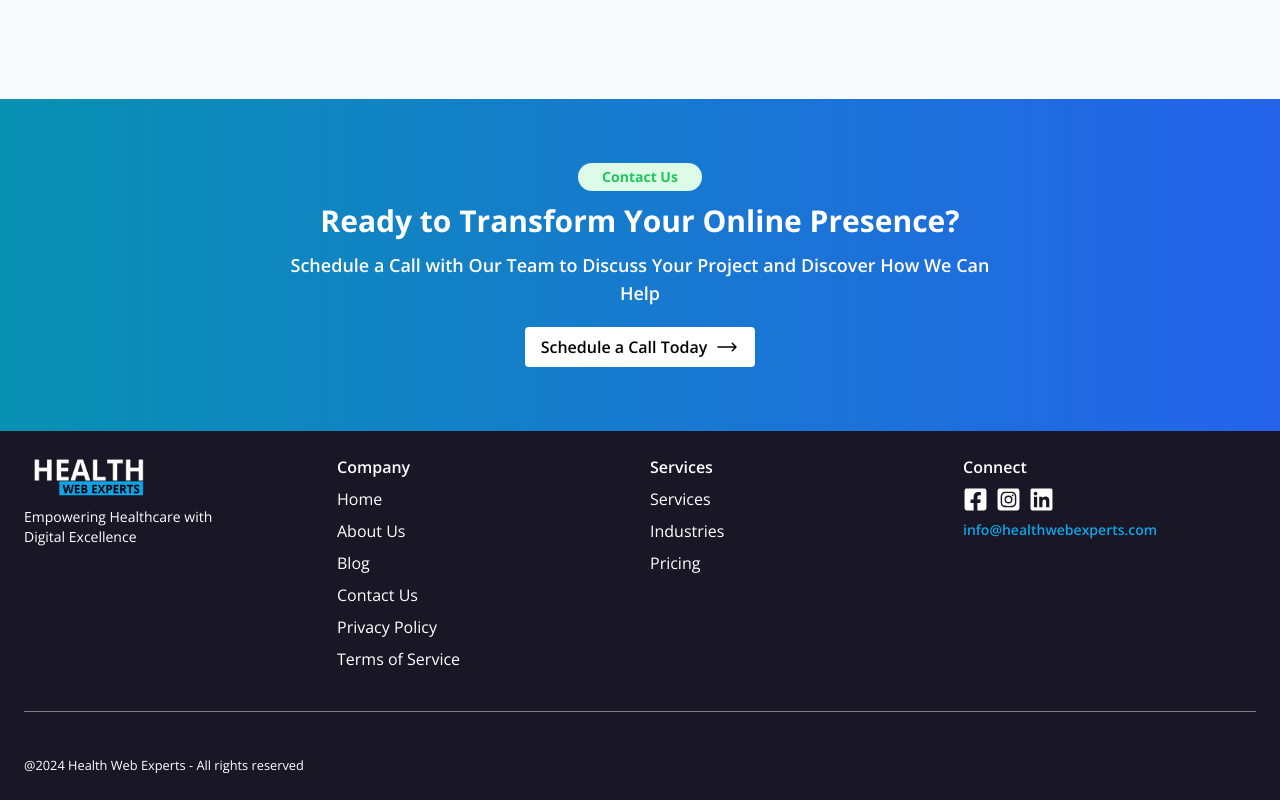
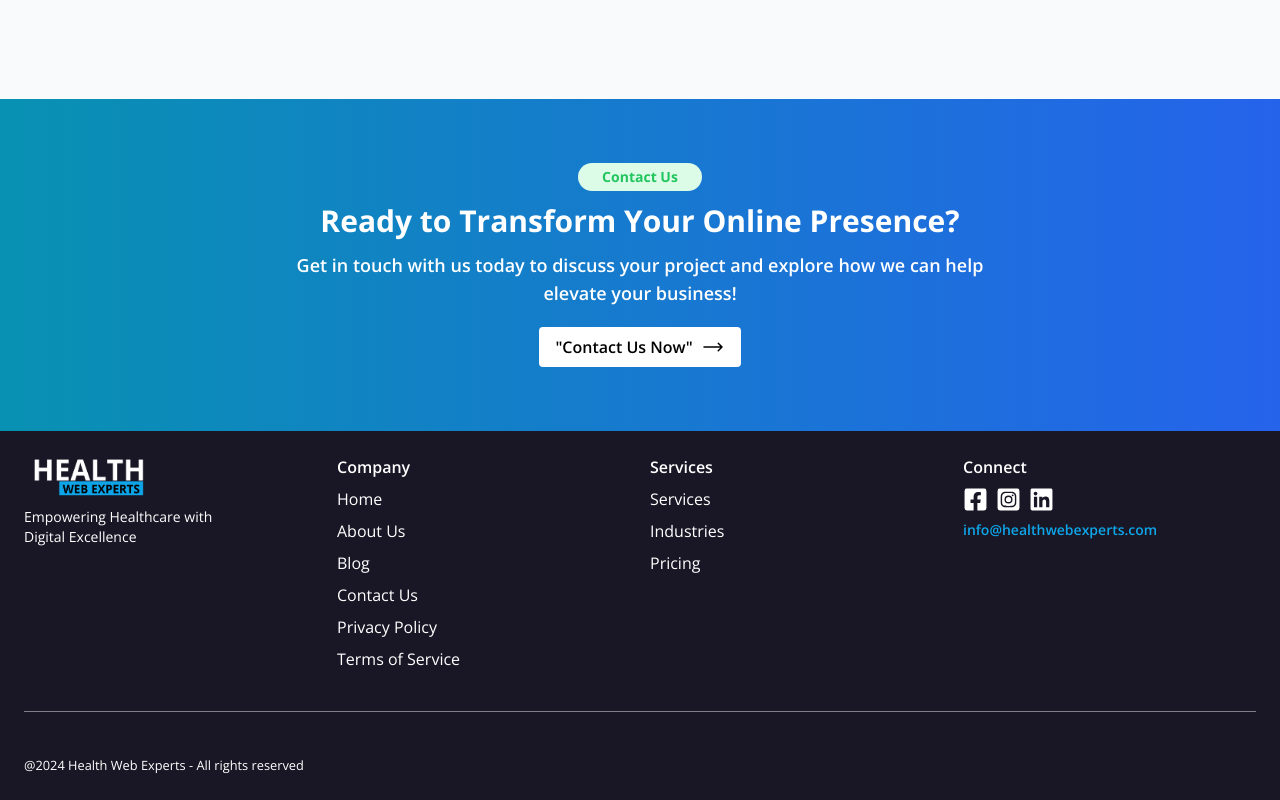
Before and after one commit to lmigonzalez/health-site-solutions, a Next.js app: page / in a window 1280 px wide. Shown: the part 2814-3614 px from the top of the page. Built offline with nearby package versions, Linux system fonts and the light colour scheme.

Commit message:
articles page

```diff
--- a/src/sections/CallToAction.tsx
+++ b/src/sections/CallToAction.tsx
@@ -13,15 +13,15 @@ export default function CallToAction() {
             Ready to Transform Your Online Presence?
           </h2>
           <h3 className="text-lg font-semibold">
-            Schedule a Call with Our Team to Discuss Your Project and Discover
-            How We Can Help
+            Get in touch with us today to discuss your project and explore how
+            we can help elevate your business!
           </h3>
           <div className="pt-2">
             <Link
               href={"/contact"}
               className="m-auto flex w-fit items-center gap-2 rounded bg-white px-4 py-2 font-semibold text-black transition-all hover:bg-sky-900 hover:text-white"
             >
-              Schedule a Call Today
+              "Contact Us Now"
               <svg
                 xmlns="http://www.w3.org/2000/svg"
                 fill="none"
```
